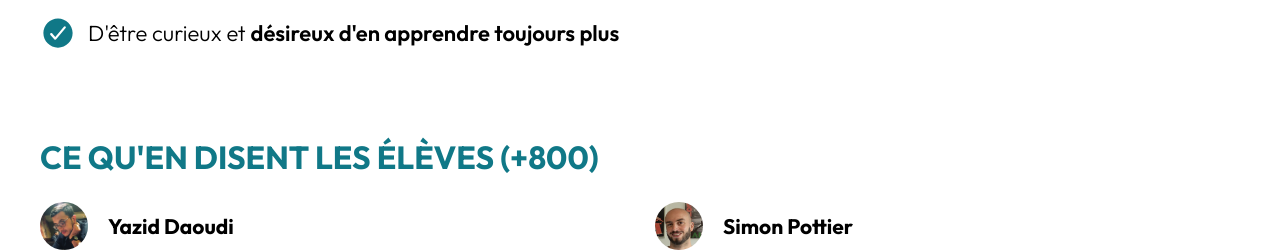
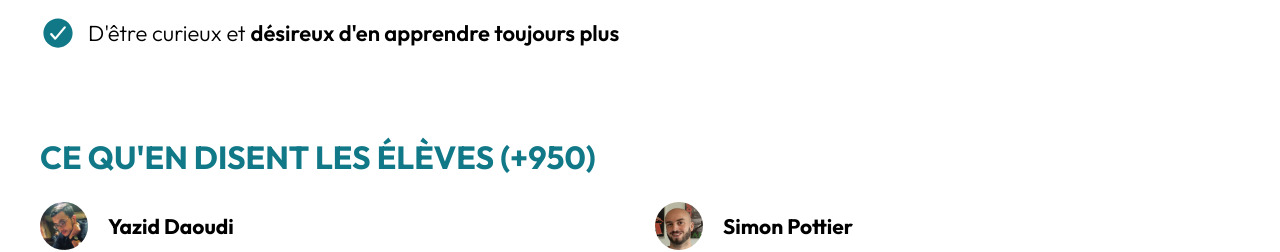
Before and after one commit to Ancyr-Academy/ancyr-academy, a Next.js app in the folder apps/web/: page /clean-architecture in a window 1280 px wide. Shown: the part 7400-7652 px from the top of the page. Built offline with nearby package versions, Linux system fonts and the light colour scheme.

Commit message:
task: reviewlist

```diff
--- a/apps/web/src/app/clean-architecture/page.tsx
+++ b/apps/web/src/app/clean-architecture/page.tsx
@@ -266,7 +266,7 @@ const Page = () => {
               </ul>
             </section>
             <section>
-              <h2>Ce qu'en disent les élèves (+800)</h2>
+              <h2>Ce qu'en disent les élèves (+950)</h2>
               <ReviewList>
                 <Review authorImage={YazidDaoudi.src} authorName="Yazid Daoudi">
                   Je conseil fortement la formation d'Anthony. Elle convient a
```
